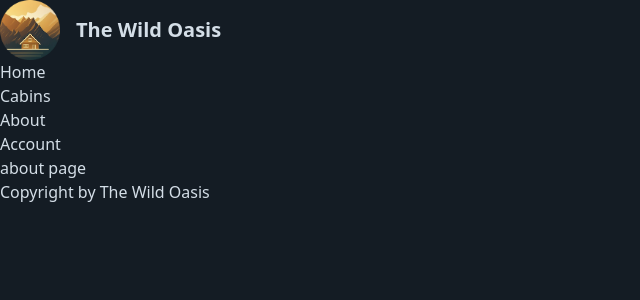
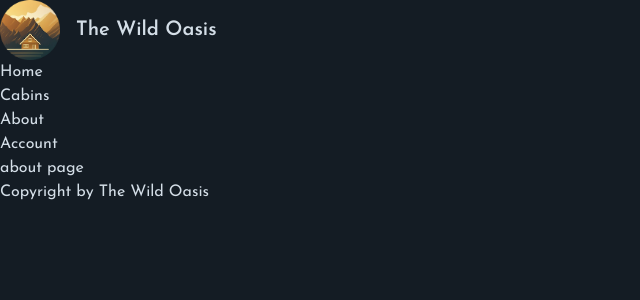
Before and after one commit to kalinin-vlad/The-Wild-Oasis-website, a Next.js app: page /about in a window 1280 px wide. Shown: the top 300 px of the page, without its empty margins (0-640 px from the left). Built offline with nearby package versions, Linux system fonts and the light colour scheme.

Commit message:
adding and optimizing fonts

```diff
--- a/app/layout.js
+++ b/app/layout.js
@@ -1,6 +1,12 @@
 import Logo from "@/app/_components/Logo";
 import Navigation from "@/app/_components/Navigation";
 import "@/app/_styles/globals.css"
+import { Josefin_Sans } from 'next/font/google'
+
+const josefin = Josefin_Sans({
+  subsets: ['latin'],
+  display: "swap",
+})
 
 export const metadata = {
   // title: "The Wild Oasis"
@@ -14,7 +20,7 @@
 export default function RootLayout({ children }) {
   return (
     <html lang="en">
-      <body className="bg-primary-950 text-primary-100 min-h-screen">
+      <body className={`${josefin.className} bg-primary-950 text-primary-100 min-h-screen`}>
         <header>
           <Logo />
           <Navigation />
```
